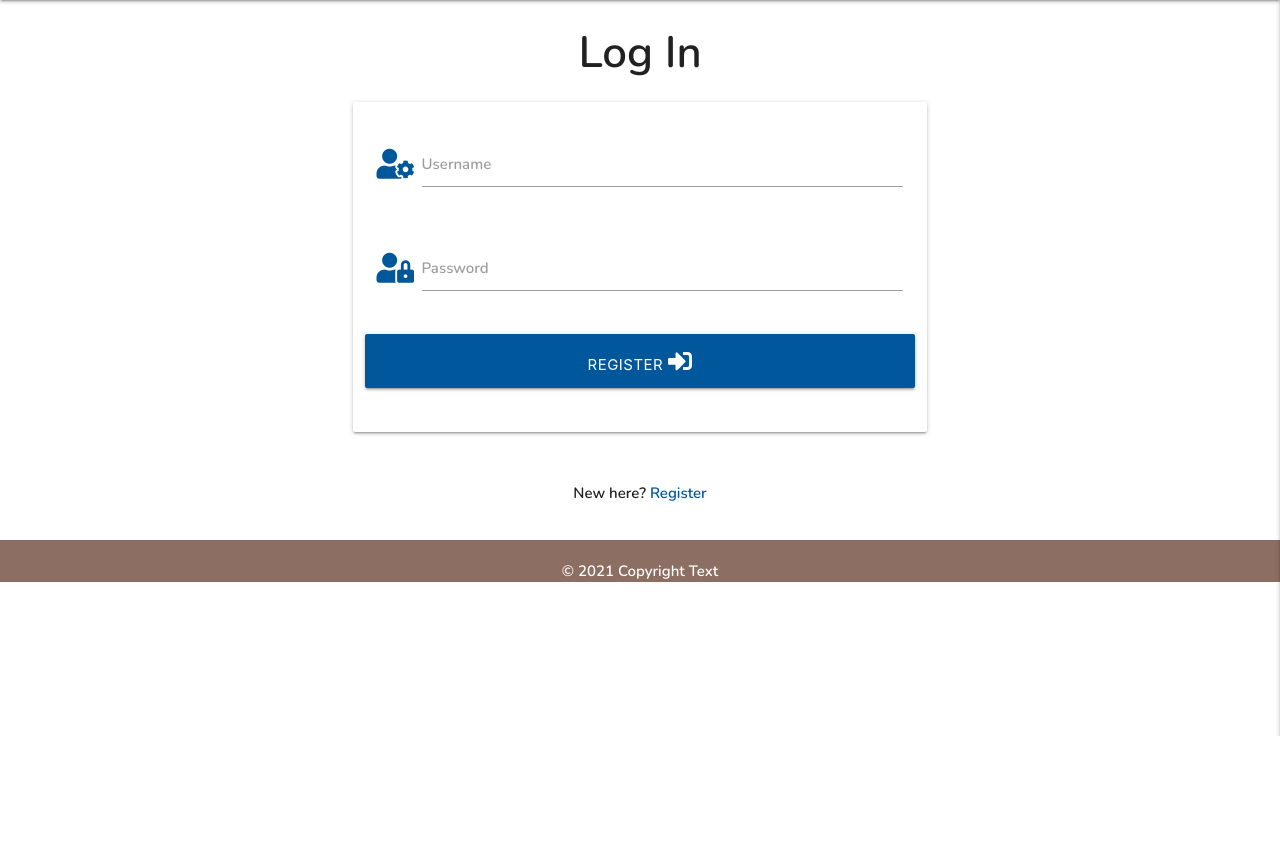
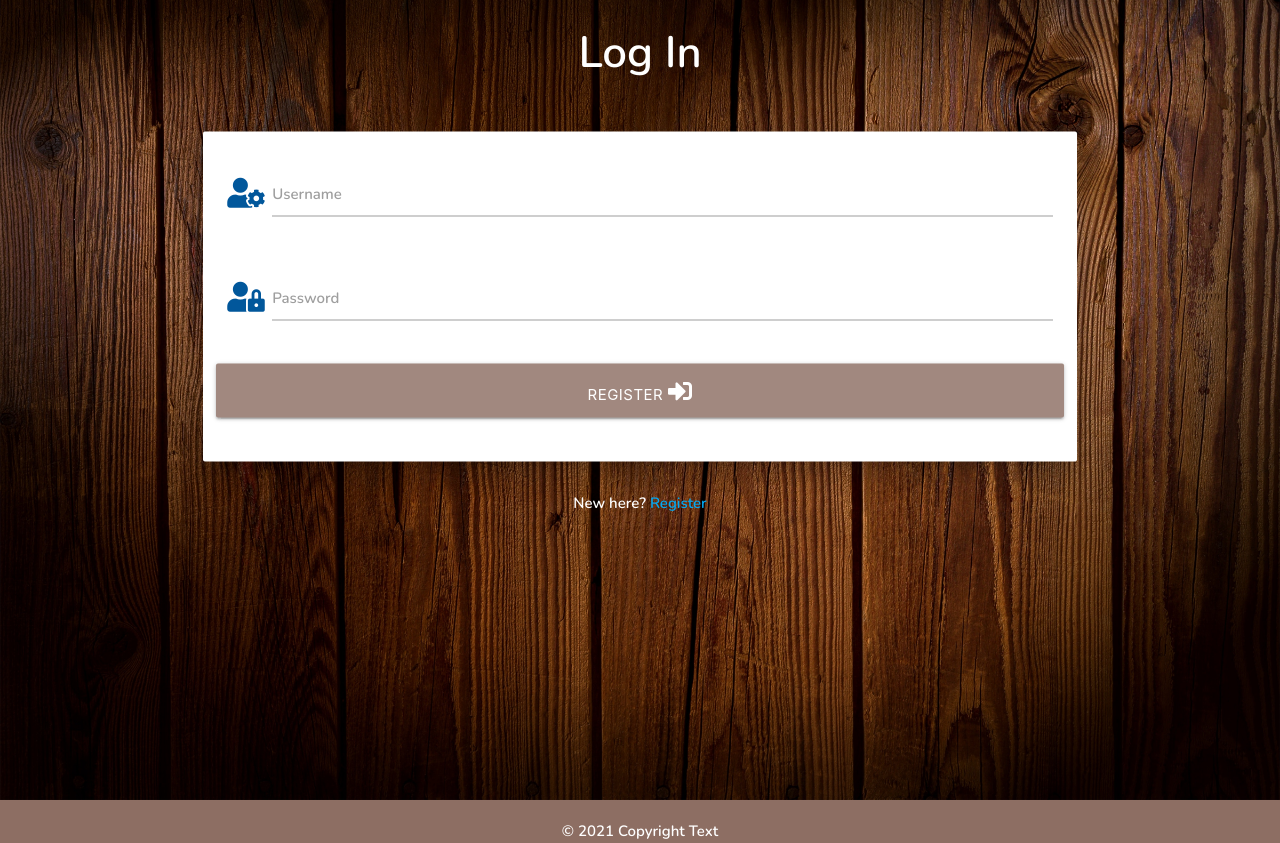
Before and after one commit to romanstr-code/milestone-project-three, a Flask app: page /login in a window 1280 px wide. Shown: the part 64-907 px from the top of the page. Before the commit the page ends 800 px from the top, so only its background shows below. Run offline with Flask 2, Linux system fonts and the light colour scheme; some libraries are stand-ins or nearby versions.

Commit message:
Updated login page with one more container and section and added a background image to the page

```diff
--- a/templates/login.html
+++ b/templates/login.html
@@ -1,42 +1,47 @@
 {% extends "base.html" %}
 {% block content %}
 
-<h3 class="center-align">Log In</h3>
-<div class="container">
+
+<div class="container-login">
+    <h3 class="center-align white-text">Log In</h3>
+    <section>
         <div class="row">
-    <form class="col s12 m8 offset-m2" method="POST" action="{{ url_for('login') }}">
-        <div class="card-panel">
+            <form class="col   login-form" method="POST" action="{{ url_for('login') }}">
+                <div class="card-panel z-depth-4">
                     <div class="row">
                         <div class="input-field col s12">
                             <i class="fas fa-user-cog prefix light-blue-text text-darken-4"></i>
-                    <input id="username" name="username" type="text" minlength="5" maxlength="15" pattern="^[a-zA-Z0-9]{5,15}$" class="validate" required>
+                            <input id="username" name="username" type="text" minlength="5" maxlength="15"
+                                pattern="^[a-zA-Z0-9]{5,15}$" class="validate" required>
                             <label for="username">Username</label>
                         </div>
                     </div>
                     <div class="row">
                         <div class="input-field col s12">
                             <i class="fas fa-user-lock prefix light-blue-text text-darken-4"></i>
-                    <input id="password" name="password" type="password" minlength="5" maxlength="15" pattern="^[a-zA-Z0-9]{5,15}$"  class="validate" required>
+                            <input id="password" name="password" type="password" minlength="5" maxlength="15"
+                                pattern="^[a-zA-Z0-9]{5,15}$" class="validate" required>
                             <label for="password">Password</label>
                         </div>
                     </div>
                     <div class="row">
-                <button class="submit col s12 btn-large light-blue darken-4 text-shadow">
+                        <button class="submit col s12 btn-large brown lighten-2 text-shadow">
                             Register <i class="fas fa-sign-in-alt"></i>
                         </button>
                     </div>
                 </div>
-    </form>
-</div>
-</div>
-
                 <div class="row">
                     <div class="col s12">
-        <p class="center-align">
-            New here? <a href="{{ url_for('register') }}" class="light-blue-text text-darken-4">Register</a>
+                        <p class="center-align white-text">
+                            New here? <a href="{{ url_for('register') }}" class="light-blue-text">Register</a>
                         </p>
                     </div>
                 </div>
+            </form>
+    </section>
+</div>
+
+
 
 
 {% endblock %}
```
Lines whose indentation alone changed are shown as unchanged.
